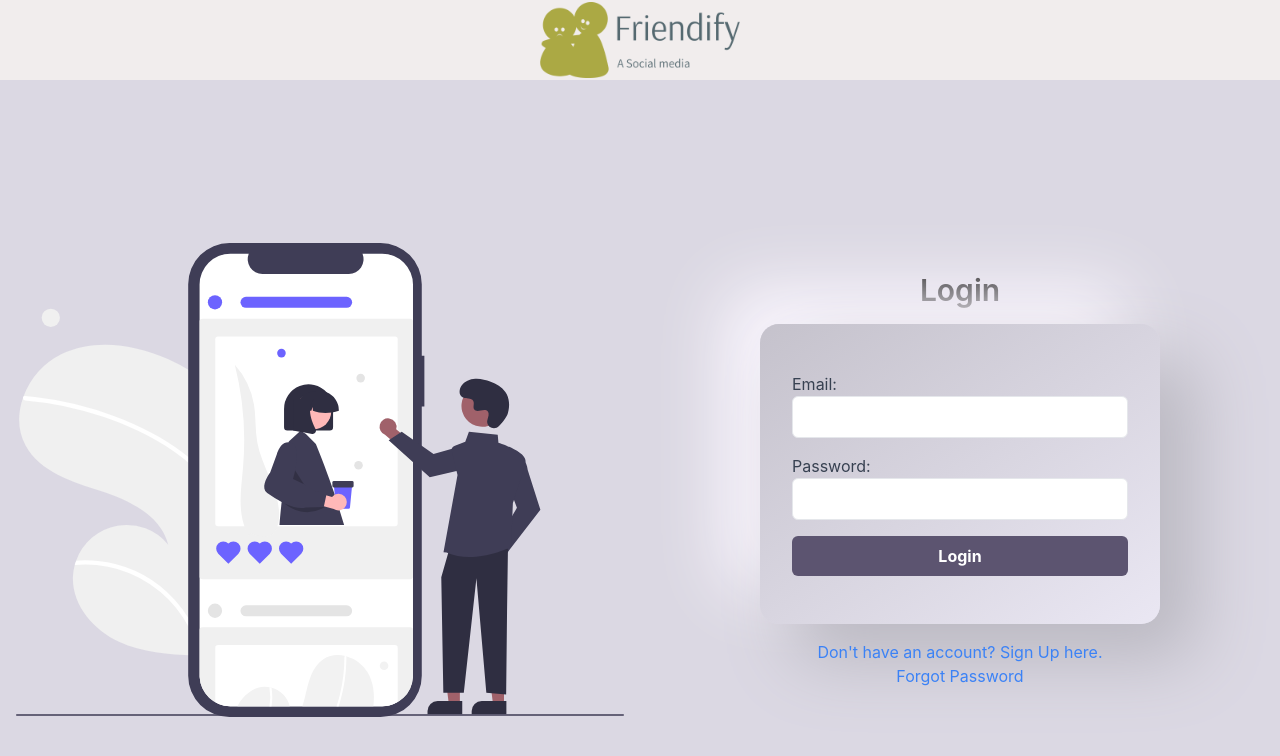
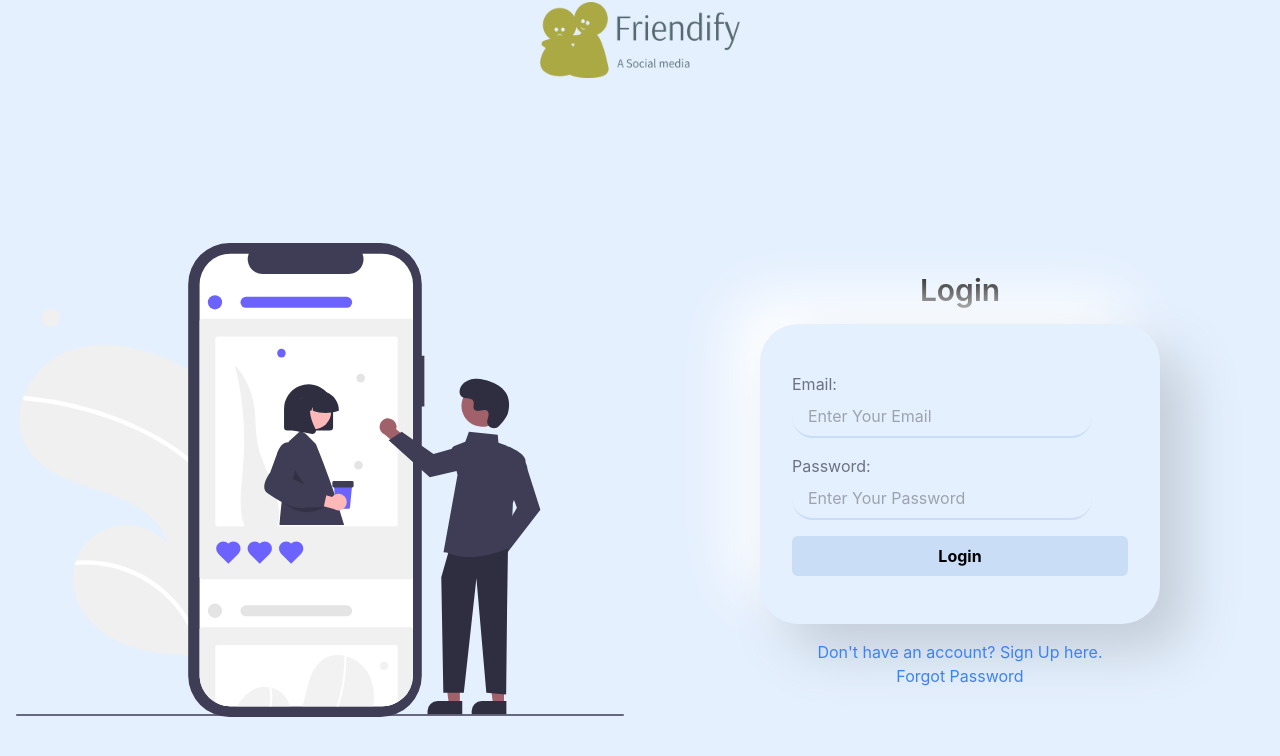
Before and after one commit to devrahuljourney/Friendify_Frontend, a React (Create React App) app: page /login in a window 1280 px wide. Shown: the top 756 px of the page. Built offline with nearby package versions, Linux system fonts and the light colour scheme.

Commit message:
Added dark mode in login/signup page and fixed Edit profile error

```diff
--- a/src/App.css
+++ b/src/App.css
@@ -2,11 +2,18 @@
 @tailwind components;
 @tailwind utilities;
 
-.loginform {
-    border-radius: 19px;
-background: linear-gradient(145deg, #c5c2cc, #eae7f3);
-box-shadow:  35px 35px 70px #bab8c1,
-             -35px -35px 70px #fcf8ff;
+.loginform-light {
+    border-radius: 38px;
+background: #E5F0FE;
+box-shadow:  27px 27px 54px #c3ccd8,
+             -27px -27px 54px #ffffff;
+}
+
+.loginform-dark {
+    border-radius: 38px;
+background: #1A1A1A;
+box-shadow:  17px 17px 34px #0a0a0a,
+             -17px -17px 34px #2a2a2a;
 }
 
 .dark {
--- a/src/components/ProfilePage/EditProfile.jsx
+++ b/src/components/ProfilePage/EditProfile.jsx
@@ -88,7 +88,7 @@ export default function EditProfile() {
 
                     <label className='flex flex-col'>
                         <span>Date of Birth</span>
-                        <input type='text' name='dob' value={formData.dob} onChange={handleChange} placeholder='Enter Your DOB' className= {` ${dark ? "dark border-[#FFFD00] focus:ring-[#FFFD00] ":"light focus:ring-[#c9ddf7] border-[#c9ddf7]"} outline-none focus:ring-2 border-b-2   px-4 py-2 w-[200px] md:w-[500px] rounded-full `} />
+                        <input type='date' name='dob' value={formData.dob} onChange={handleChange} placeholder='Enter Your DOB' className= {` ${dark ? "dark border-[#FFFD00] focus:ring-[#FFFD00] ":"light focus:ring-[#c9ddf7] border-[#c9ddf7]"} outline-none focus:ring-2 border-b-2   px-4 py-2 w-[200px] md:w-[500px] rounded-full `} />
                     </label>
                     <label className='flex flex-col'>
                         <span>About</span>
--- a/src/components/auth/LoginForm.jsx
+++ b/src/components/auth/LoginForm.jsx
@@ -36,12 +36,14 @@ export default function LoginForm() {
     dispatch(login(formData.email, formData.password, navigate));
   };
 
+  const {dark} = useSelector((state) => state.profile)
+
   return (
     <div className="flex flex-col justify-center items-center h-screen ">
       <h2 className="text-3xl font-semibold mb-4">Login</h2>
-      <form onSubmit={handleSubmit} className="loginform  p-8 rounded shadow-md md:w-[400px] w-[300px] h-[300px] flex flex-col justify-center  ">
+      <form onSubmit={handleSubmit} className= {` ${dark ? "loginform-dark" : "loginform-light"}  p-8 rounded shadow-md md:w-[400px] w-[300px] h-[300px] flex flex-col justify-center`}>
         <div className="mb-4">
-          <label htmlFor="email" className="block text-gray-700">Email:</label>
+          <label htmlFor="email" className="block text-gray-500">Email:</label>
           <input
             type="email"
             id="email"
@@ -49,22 +51,24 @@ export default function LoginForm() {
             value={formData.email}
             onChange={handleChange}
             required
-            className="w-full px-3 py-2 border rounded-md focus:outline-none focus:border-blue-500"
+            placeholder='Enter Your Email'
+            className= {` ${dark ? "dark border-[#FFFD00] focus:ring-[#FFFD00] ":"light focus:ring-[#c9ddf7] border-[#c9ddf7]"} outline-none focus:ring-2 border-b-2   px-4 py-2 w-[200px] md:w-[300px] rounded-full `}
           />
         </div>
         <div className="mb-4">
-          <label htmlFor="password" className="block text-gray-700">Password:</label>
+          <label htmlFor="password" className="block text-gray-500">Password:</label>
           <input
             type="password"
             id="password"
             name="password"
             value={formData.password}
+            placeholder='Enter Your Password'
             onChange={handleChange}
             required
-            className="w-full px-3 py-2 border rounded-md focus:outline-none focus:border-blue-500"
+            className= {` ${dark ? "dark border-[#FFFD00] focus:ring-[#FFFD00] ":"light focus:ring-[#c9ddf7] border-[#c9ddf7]"} outline-none focus:ring-2 border-b-2   px-4 py-2 w-[200px] md:w-[300px] rounded-full `}
           />
         </div>
-        <button type="submit" className="w-full bg-[#5c5470] font-bold text-white py-2 px-4 rounded-md hover:bg-blue-600 transition duration-300"> { loading ? "Logging..." : "Login" } </button>
+        <button type="submit" className={`w-full ${dark ?"dark-highlight": "light-highlight"} font-bold text-white py-2 px-4 rounded-md hover:bg-blue-600 transition duration-300`}> { loading ? "Logging..." : "Login" } </button>
       </form>
 
       <div className="mt-4 text-center">
--- a/src/components/auth/Logo.jsx
+++ b/src/components/auth/Logo.jsx
@@ -2,7 +2,7 @@ import React from 'react'
 import logo from "../../assets/friendify-high-resolution-logo-transparent.png"
 export default function Logo() {
   return (
-    <div className=' bg-[#f1eded] flex justify-center items-center h-[80px]  ' >
+    <div className='  flex justify-center items-center h-[80px]  ' >
         <img className=' w-[100px] md:w-[200px] ' src={logo} alt='app-logo' />
     </div>
   )
--- a/src/components/auth/SignupForm.jsx
+++ b/src/components/auth/SignupForm.jsx
@@ -37,14 +37,16 @@ export default function SignupForm() {
     dispatch(sendOtp(formData.email, navigate));
   };
 
+  const {dark} = useSelector((state) => state.profile)
+
   return (
     <div className="flex flex-col justify-center items-center h-screen">
        <h2 className="text-3xl font-semibold mb-4">Sign Up</h2>
-      <form className="loginform rounded p-8 shadow-md md:w-[350px] w-[300px] h-[400px] flex flex-col justify-center " onSubmit={handleSubmit}>
+      <form className= {` ${dark ? "loginform-dark" :"loginform-light"} rounded p-8 shadow-md md:w-[350px] w-[300px] h-[400px] flex flex-col justify-center`} onSubmit={handleSubmit}>
 
         <div className="mb-4">
           <input
-            className="shadow appearance-none border rounded w-full py-2 px-3 text-gray-700 leading-tight focus:outline-none focus:shadow-outline"
+          className= {` ${dark ? "dark border-[#FFFD00] focus:ring-[#FFFD00] ":"light focus:ring-[#c9ddf7] border-[#c9ddf7]"} outline-none focus:ring-2 border-b-2   px-4 py-2 w-[200px] md:w-[300px] rounded-full `}
             type="text"
             placeholder="First Name"
             name="firstname"
@@ -55,7 +57,7 @@ export default function SignupForm() {
         </div>
         <div className="mb-4">
           <input
-            className="shadow appearance-none border rounded w-full py-2 px-3 text-gray-700 leading-tight focus:outline-none focus:shadow-outline"
+            className= {` ${dark ? "dark border-[#FFFD00] focus:ring-[#FFFD00] ":"light focus:ring-[#c9ddf7] border-[#c9ddf7]"} outline-none focus:ring-2 border-b-2   px-4 py-2 w-[200px] md:w-[300px] rounded-full `}
             type="text"
             placeholder="Last Name"
             name="lastname"
@@ -66,7 +68,7 @@ export default function SignupForm() {
         </div>
         <div className="mb-4">
           <input
-            className="shadow appearance-none border rounded w-full py-2 px-3 text-gray-700 leading-tight focus:outline-none focus:shadow-outline"
+            className= {` ${dark ? "dark border-[#FFFD00] focus:ring-[#FFFD00] ":"light focus:ring-[#c9ddf7] border-[#c9ddf7]"} outline-none focus:ring-2 border-b-2   px-4 py-2 w-[200px] md:w-[300px] rounded-full `}
             type="email"
             placeholder="Email Address"
             name="email"
@@ -77,7 +79,7 @@ export default function SignupForm() {
         </div>
         <div className="mb-4">
           <input
-            className="shadow appearance-none border rounded w-full py-2 px-3 text-gray-700 leading-tight focus:outline-none focus:shadow-outline"
+          className= {` ${dark ? "dark border-[#FFFD00] focus:ring-[#FFFD00] ":"light focus:ring-[#c9ddf7] border-[#c9ddf7]"} outline-none focus:ring-2 border-b-2   px-4 py-2 w-[200px] md:w-[300px] rounded-full `}
             type="password"
             placeholder="Password"
             name="password"
@@ -88,7 +90,7 @@ export default function SignupForm() {
         </div>
         <div className="mb-6">
           <input
-            className="shadow appearance-none border rounded w-full py-2 px-3 text-gray-700 leading-tight focus:outline-none focus:shadow-outline"
+          className= {` ${dark ? "dark border-[#FFFD00] focus:ring-[#FFFD00] ":"light focus:ring-[#c9ddf7] border-[#c9ddf7]"} outline-none focus:ring-2 border-b-2   px-4 py-2 w-[200px] md:w-[300px] rounded-full `}
             type="password"
             placeholder="Confirm Password"
             name="confirmPassword"
@@ -97,7 +99,7 @@ export default function SignupForm() {
             required
           />
         </div>
-        <button type="submit" className="w-full bg-[#5c5470] font-bold text-white py-2 px-4 rounded-md hover:bg-blue-600 transition duration-300"> { loading ? "Signing..." : "Sign in" } </button>
+        <button type="submit" className= {`w-full ${dark ? "dark-highlight" : " light-highlight"} font-bold text-white py-2 px-4 rounded-md hover:bg-blue-600 transition duration-300`}> { loading ? "Signing..." : "Sign in" } </button>
       </form>
 
       <div className="mt-4 text-center">
--- a/src/components/auth/Template.jsx
+++ b/src/components/auth/Template.jsx
@@ -3,10 +3,13 @@ import img from '../../assets/undraw_social_influencer_re_beim.svg'
 import Logo from './Logo'
 import LoginForm from './LoginForm'
 import SignupForm from './SignupForm'
+import { useSelector } from 'react-redux'
 
 export default function Template({ formtype }) {
+
+  const {dark } = useSelector((state) => state.profile)
   return (
-    <div className='bg-[#dbd8e3] w-[100%] flex flex-col'>
+    <div className= {` ${dark ? "dark" : "light"} w-[100%] flex flex-col`}>
       <Logo />
       <div className='flex md:flex-row flex-col-reverse justify-between items-center'>
         <div className='p-4 md:w-[50%] '>
--- a/src/page/Login.jsx
+++ b/src/page/Login.jsx
@@ -1,8 +1,11 @@
 import React from 'react'
 import Template from "../components/auth/Template"
+import { useSelector } from 'react-redux'
 export default function Login() {
+
+  const {dark} = useSelector((state) => state.profile);
   return (
-    <div>
+    <div  >
         <Template  formtype = "login" />
     </div>
   )
--- a/src/services/operations/profileAPI.js
+++ b/src/services/operations/profileAPI.js
@@ -83,7 +83,7 @@ export const createNewProfile = async (profileData, token) => {
     const toastId = toast.loading("Creating profile...");
     try {
         const response = await apiconnector("POST", CREATE_PROFILE, profileData, {
-            "Content-Type": "application/json",
+            "Content-Type": "multipart/form-data",
             "Authorization": `Bearer ${token}`
         });
 
```
